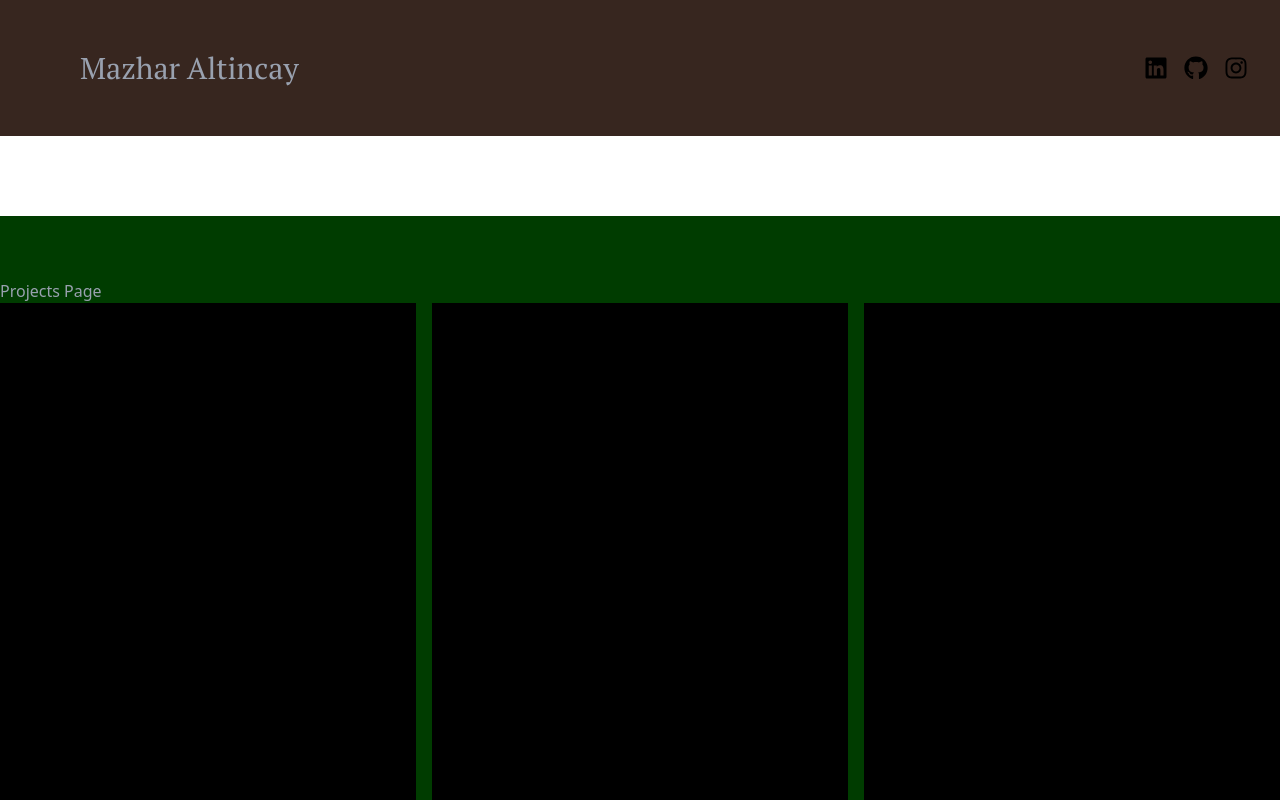
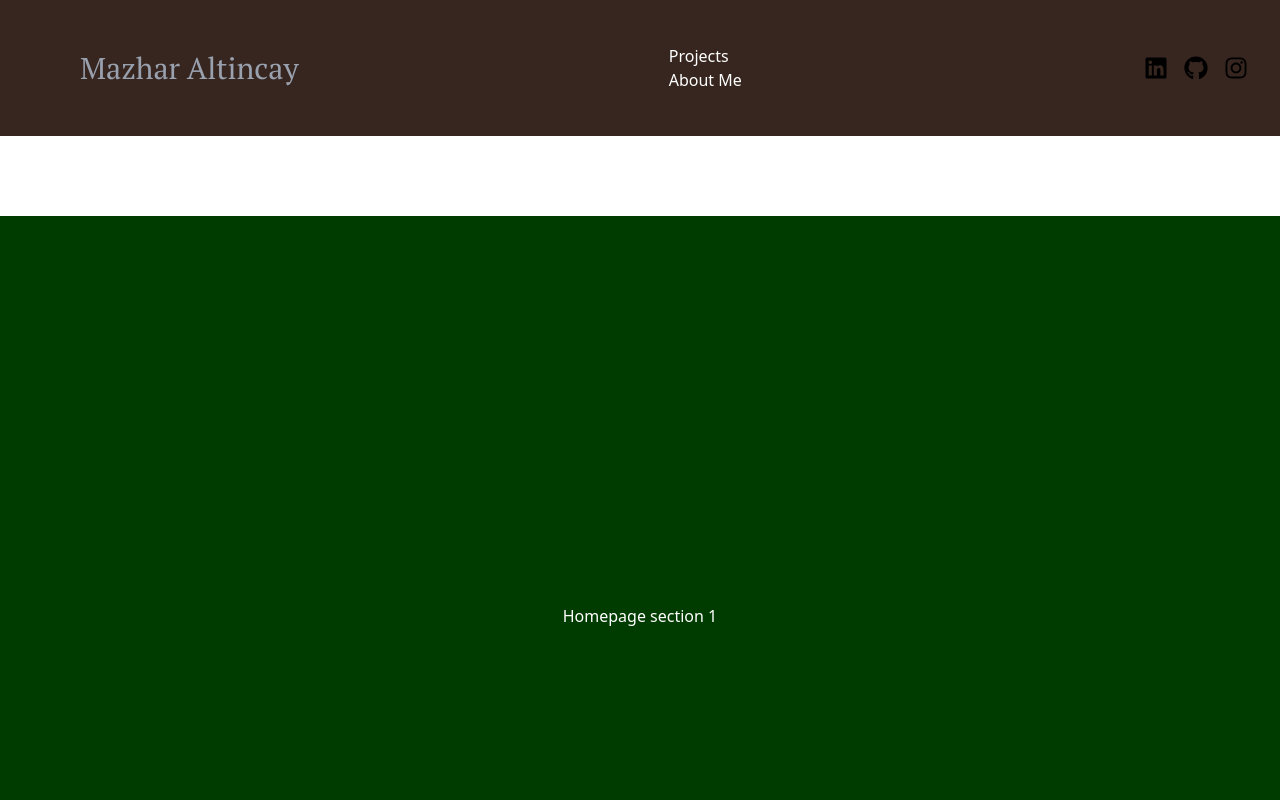
Before and after one commit to mazhar-03/portfolio_try, a Next.js app: page / in a window 1280 px wide. Shown: the top 800 px of the page. Built offline with nearby package versions, Linux system fonts and the light colour scheme.

Commit message:
dummy data

```diff
--- /dev/null
+++ b/app/about-me/page.tsx
@@ -0,0 +1,5 @@
+export default function AboutMe() {
+  return (
+    <h1 className="text-gray-400">About Me Page</h1>
+  );
+}
--- a/app/aboutMe/page.tsx
+++ /dev/null
@@ -1,3 +0,0 @@
-export default function AboutMe() {
-  return <h1 className="text-gray-400">About Me Page</h1>;
-}
--- a/app/component/Navbar.tsx
+++ /dev/null
@@ -1,21 +0,0 @@
-import {FaLinkedin} from "react-icons/fa"
-import {FaGithub} from "react-icons/fa"
-import {FaInstagram} from "react-icons/fa"
-
-
-export default function Navbar() {
-    return (
-        <nav className="bg-brown mb-20 flex items-center justify-between py-6">
-        <div className="flex flex-shrink-0 items-center ml-20">
-        <h2 className="text-gray-400 text-3xl font-ptserif">Mazhar Altincay</h2>
-    </div>
-    <div className="m-8 flex items-center justify-center gap-4 text-2xl">
-        <FaLinkedin/>
-        <FaGithub/>
-        <FaInstagram/>
-        </div>
-
-        </nav>
-
-)
-}
--- a/app/layout.tsx
+++ b/app/layout.tsx
@@ -1,6 +1,6 @@
 import type { Metadata } from "next";
 import "@/app/globals.css";
-import Navbar from "@/app/component/Navbar";
+import Navbar from "@/components/Navbar";
 import localFont from "next/font/local";
 
 export const metadata: Metadata = {
@@ -28,7 +28,7 @@ export default function RootLayout({
     <html lang="en">
       <body className={`${ptserif.variable}`}>
         <Navbar/>
-          {children}
+        {children}
       </body>
     </html>
   );
--- a/app/page.tsx
+++ b/app/page.tsx
@@ -1,16 +1,16 @@
 // import Image from "next/image";
-import AboutMe from "@/app/aboutMe/page";
+import AboutMe from "@/app/about-me/page";
 import Projects from "@/app/projects/page"
 
 export default function Home() {
     return (
         <div>
             <section className="h-screen flex items-center justify-center bg-green text-white">
-                <AboutMe/>
+                Homepage section 1
             </section>
 
             <section className="h-screen flex items-center justify-center bg-darkblue text-white">
-                <Projects/>
+                Homepage section 2
             </section>
         </div>
     );
--- /dev/null
+++ b/components/Navbar.tsx
@@ -0,0 +1,36 @@
+import Link from "next/link"
+
+import {FaLinkedin} from "react-icons/fa"
+import {FaGithub} from "react-icons/fa"
+import {FaInstagram} from "react-icons/fa"
+
+
+export default function Navbar() {
+    return (
+        <nav className="bg-brown mb-20 flex items-center justify-between py-6">
+            <div className="flex flex-shrink-0 items-center ml-20">
+                <h2 className="text-gray-400 text-3xl font-ptserif">Mazhar Altincay</h2>
+            </div>
+            <div className="flex">
+                <ul className="text-white">
+                    <li>
+                        <Link href={'/projects'}>
+                            Projects
+                        </Link>
+                    </li>
+                    <li>
+                        <Link href={'/about-me'}>
+                            About Me
+                        </Link>
+                    </li>
+                </ul>
+            </div>
+            <div className="m-8 flex items-center justify-center gap-4 text-2xl">
+                <FaLinkedin/>
+                <FaGithub/>
+                <FaInstagram/>
+            </div>
+        </nav>
+
+)
+}
```
